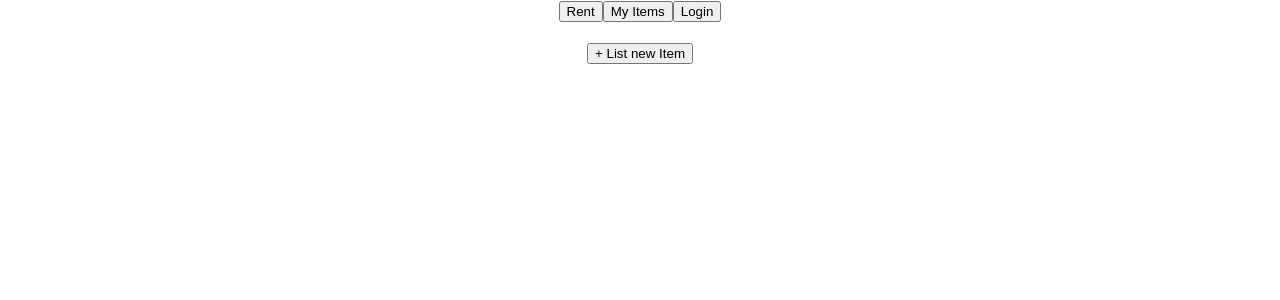
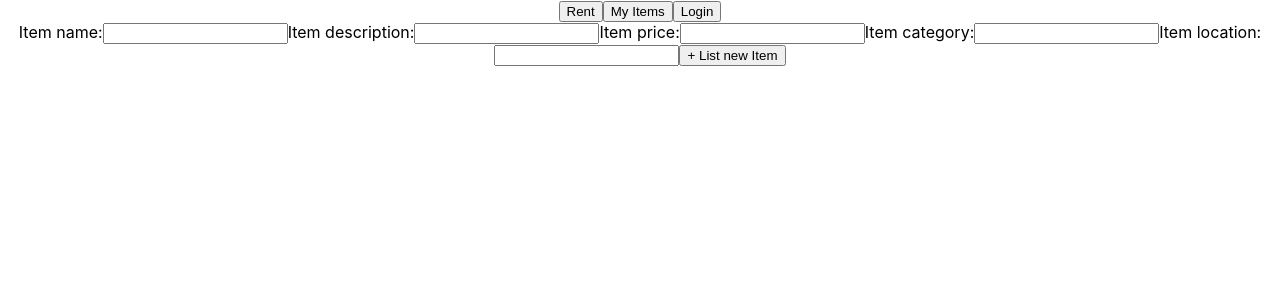
Before and after one commit to use-my-tech-lambda/front-end, a React (Create React App) app in the folder use-my-tech/: page /my-items in a window 1280 px wide. Shown: the top 300 px of the page. Built offline with nearby package versions, Linux system fonts and the light colour scheme; no server answers.

Commit message:
add functionality complete

```diff
--- /dev/null
+++ b/use-my-tech/src/AddItemForm.js
@@ -0,0 +1,84 @@
+import React, { useState } from "react";
+import axios from 'axios';
+import styled from 'styled-components';
+import axiosWithAuth from "./Utilities/AxiosAuth";
+
+const initialForms = {
+    item_name: "",
+    item_description: "",
+    item_price: "",
+    item_image: "",
+    item_category: "",
+    item_location: ""
+}
+
+export default function ItemForm(props){
+const [formValue, setFormValue] = useState(initialForms)
+const {setItems, items, user_id} = props;
+
+
+    const listItem = (e) => {
+        e.preventDefault()
+        axiosWithAuth()
+        .post(`/api/items/user/${user_id}`, formValue)
+        .then(res => {
+            console.log(res)
+            setFormValue(initialForms)
+            setItems([res.data, ...items])
+
+        })
+        .catch(err => {
+            console.log(err)
+        })
+    }
+
+    const onChange = (e) => {
+        setFormValue({...formValue, [e.target.name]: e.target.value})
+    }
+
+    return(
+        <form onSubmit={listItem}>
+                <label>Item name:
+                    <input
+                    value={formValue.item_name}
+                    onChange={onChange}
+                    type="text"
+                    name="item_name"
+                    />
+                </label>
+                <label>Item description:
+                    <input
+                    value={formValue.item_description}
+                    onChange={onChange}
+                    type="text"
+                    name="item_description"
+                    />
+                </label>
+                <label>Item price:
+                    <input
+                    value={formValue.item_price}
+                    onChange={onChange}
+                    type="text"
+                    name="item_price"
+                    />
+                </label>
+                <label>Item category:
+                    <input
+                    value={formValue.item_category}
+                    onChange={onChange}
+                    type="text"
+                    name="item_category"
+                    />
+                </label>
+                <label>Item location:
+                    <input
+                    value={formValue.item_location}
+                    onChange={onChange}
+                    type="text"
+                    name="item_location"
+                    />
+                </label>
+                <button>+ List new Item</button>
+            </form>
+    )
+}
--- a/use-my-tech/src/Login.js
+++ b/use-my-tech/src/Login.js
@@ -81,7 +81,7 @@ export default function Login (props) {
                         value={values.password}
                         onChange={onChange}
                         name='password'
-                        type='text'
+                        type='password'
                     />
                 </label>
 
--- a/use-my-tech/src/MyItems.js
+++ b/use-my-tech/src/MyItems.js
@@ -2,6 +2,7 @@ import React, { useEffect, useState } from 'react'
 import axios from 'axios';
 import axiosWithAuth from './Utilities/AxiosAuth';
 import styled from "styled-components";
+import ItemForm from './AddItemForm';
 
 //receives an array of objects through props (changes based on which of the three buttons they click for rent, rent out, currently renting)
 //creates "cards" of each of the items received with product name, price, description, image, location, owner name, (reviews?),
@@ -34,28 +35,32 @@ export default function MyItems (props) {
       })
     }, [])
 
-    const rentNow = (e) => {
+
+
+    const editItem = (e) => {
         axiosWithAuth()
-        .post(`/api/items/user/${user_id}`, {item_name: "newtest", item_price: "25", item_category: "camera", item_location: "springville"})
-        .then(res => {
-            console.log(res)
-            setItems([res.data, ...items])
+        .put(`/api/items/${user_id}/${e.target.value}`, {item_name: "newtest", item_price: "25", item_category: "camera", item_location: "mapleton"} )
+        .then(res =>{
+            const index = items.findIndex(x => x.item_id == e.target.value)
+            const newArray = [...items]
+            newArray[index] = res.data
+            setItems(newArray)
+            // setEditing(false)
+            // need to edit the correct object in the array with the res of the put
         })
         .catch(err => {
             console.log(err)
         })
     }
 
-    const editItem = (e) => {
-        const index = items.findIndex(x => x.item_id == e.target.value)
+    const deleteItem = (e) => {
         axiosWithAuth()
-        .put(`/api/items/${user_id}/${e.target.value}`, {item_name: "newtest", item_price: "25", item_category: "camera", item_location: "mapleton"} )
+        .delete(`/api/items/${user_id}/${e.target.value}`)
         .then(res =>{
-            const newArray = [...items]
-            newArray[index] = res.data
-            setItems(newArray)
-            // setEditing(false)
-            // need to edit the correct object in the array with the res of the put
+            const index = items.findIndex(x => x.item_id == e.target.value);
+            const arrayAfterRemovingItem = [...items];
+            arrayAfterRemovingItem.splice(index, 1);
+            setItems(arrayAfterRemovingItem);
         })
         .catch(err => {
             console.log(err)
@@ -69,16 +74,17 @@ export default function MyItems (props) {
 
     return (
         <div>
-            <h2>{user_id}</h2>
-            <button onClick={rentNow}>+ List new Item</button>
+            <ItemForm setItems={setItems} items={items} user_id={user_id}/>
+
+
             {items.map (item => (
                 <Cardmaker
                 key={item.item_id}
                 >
-                <img
+                {item.item_image? <img
                 src={item.item_image}
                 alt={item.item_name}
-                />
+                /> : null}
                 <h4>{item.item_name}</h4>
                 <p>{item.item_description}</p>
                 <p>{item.item_price}</p>
@@ -86,6 +92,7 @@ export default function MyItems (props) {
                 <p>{item.item_location}</p>
                 <p>{item.item_owner}</p>
                 <button onClick={editItem} value={item.item_id}>Edit Item</button>
+                <button onClick={deleteItem} value={item.item_id}>Delete Item</button>
                 </Cardmaker>
             ))}
         </div>
```
